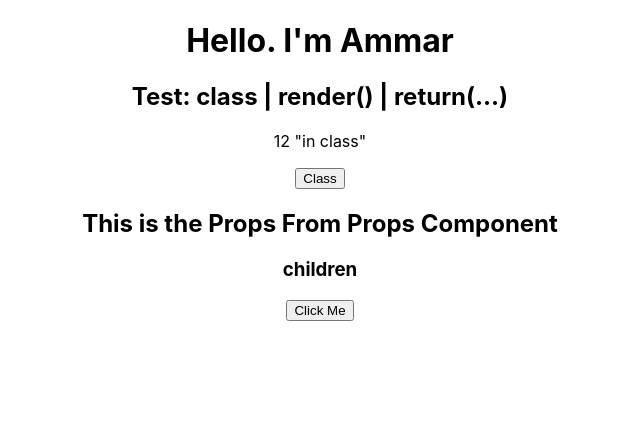
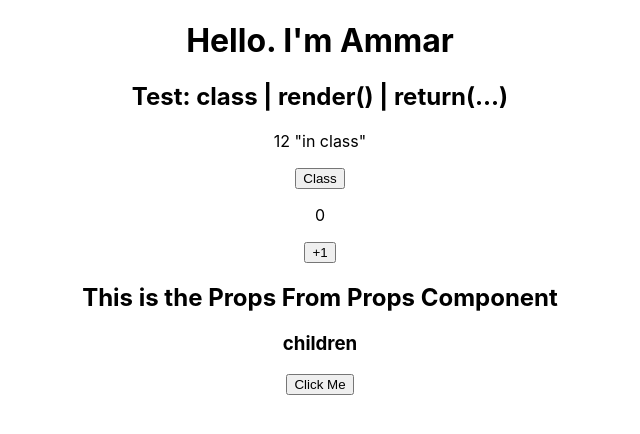
Before and after one commit to ammar4web/React-reference-for-myself, a React (Create React App) app: page / in a window 1280 px wide. Shown: the top 434 px of the page, without its empty margins (320-960 px from the left). Built offline with nearby package versions, Linux system fonts and the light colour scheme.

Commit message:
State of components

```diff
--- a/src/Test.js
+++ b/src/Test.js
@@ -7,13 +7,30 @@ import PropTypes from "prop-types";
 // { this.props.___ }
 
 class Test extends React.Component {
+
+  //
+  constructor(props) {
+    super(props);
+    this.state = {
+      counter: 0,
+    }
+  }
+  //
+
   handleButtonClick = () => console.log("onClick from Class");
+  //
   render() {
     return (
       <React.Fragment>
         <h2>Test: class | render() | return(...)</h2>
         <p>{ this.props.content } "in class"</p>
         <button onClick={this.handleButtonClick}>Class</button>
+
+        {/*  */}
+        <p>{this.state.counter}</p>
+        <button onClick={() => this.setState({counter: this.state.counter + 1})}>+1</button>
+        {/*  */}
+
       </React.Fragment>
     );
   }
```
